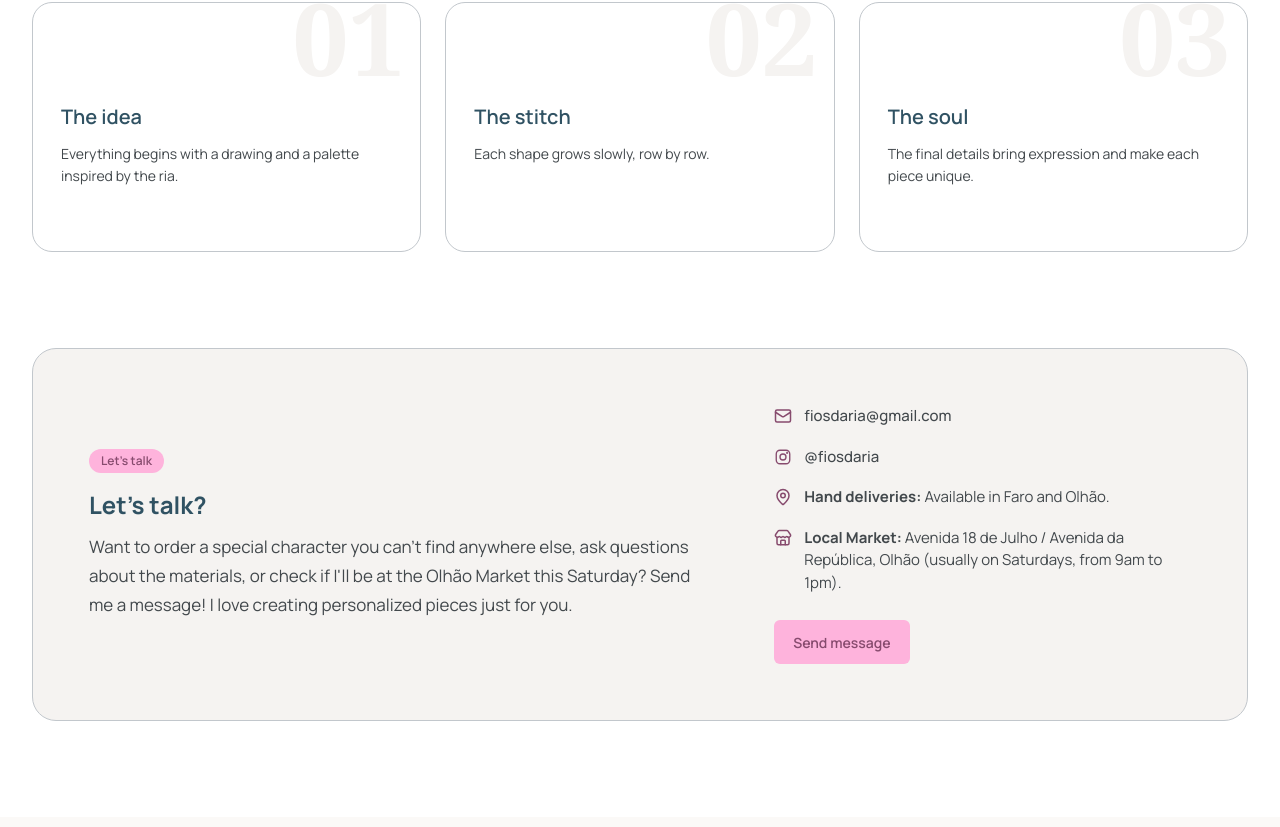
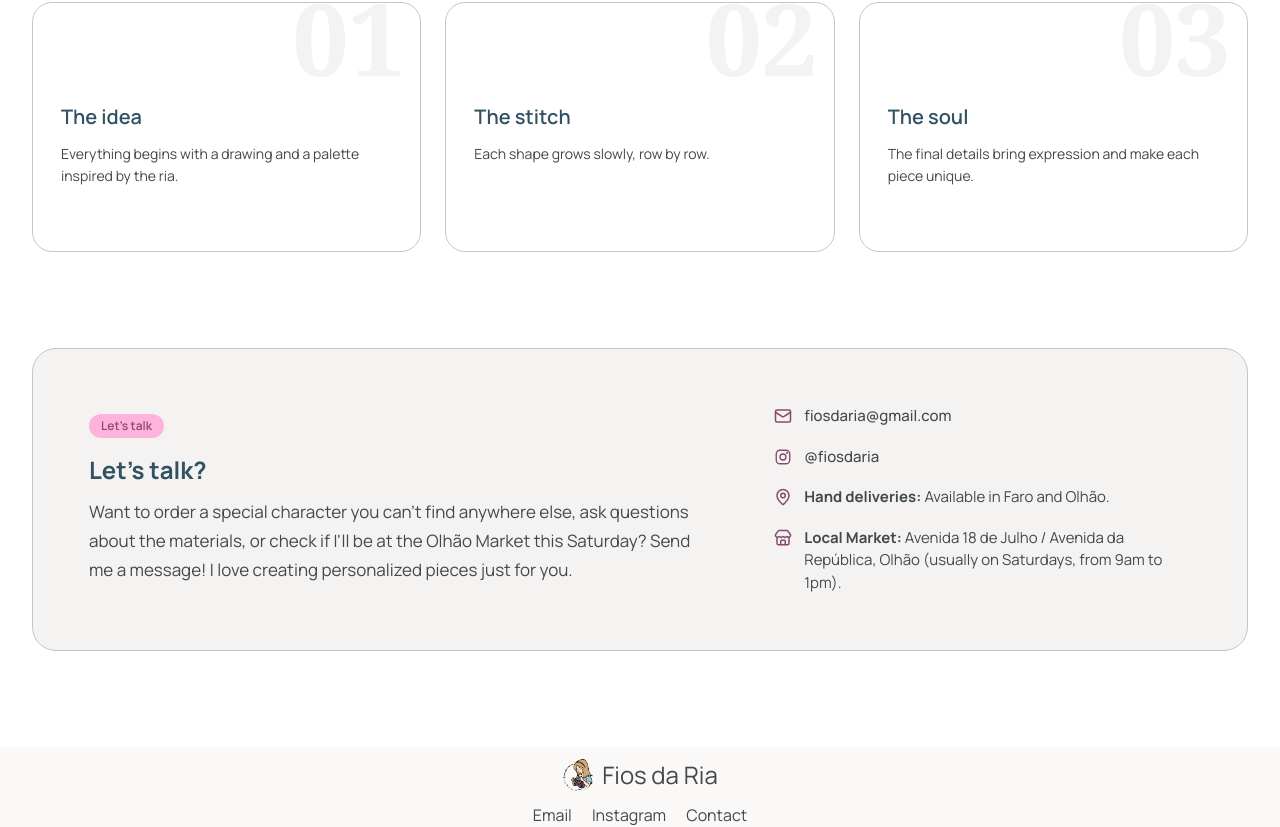
Before and after one commit to Catarina98/fios-da-ria, a Next.js app: page /en/about in a window 1280 px wide. Shown: the part 1000-1827 px from the top of the page. Built offline with nearby package versions, Linux system fonts and the light colour scheme.

Commit message:
fix: new images

```diff
--- a/messages/pt.json
+++ b/messages/pt.json
@@ -147,7 +147,7 @@
       "badge": "A artesã",
       "title": "Olá, sou a Catarina! 👋",
       "subtitle": "A alma por trás de cada novelo e de cada ponto.",
-      "lead": "Em 2024, descobri o croché e aquilo que começou como uma paixão rápida depressa se transformou num refúgio criativo. O Fios da Ria nasceu dessa vontade de dar vida a personagens, ideias e pequenas peças com alma. Cada amigurumi é feito inteiramente à mão, ponto a ponto, com muita dedicação e atenção ao detalhe. De ícones da cultura pop e videojogos a temas sazonais aconchegantes, por aqui há sempre um bocadinho daquilo que me inspira — e que espero que traga um sorriso a quem o recebe.",
+      "lead": "Em 2024, descobri o croché e aquilo que começou como uma paixão rapidamente se transformou num refúgio criativo. O Fios da Ria nasceu dessa vontade de dar vida a personagens, ideias e pequenas peças com alma. Cada amigurumi é feito inteiramente à mão, ponto a ponto, com muita dedicação e atenção ao detalhe. Desde ícones da cultura pop e videojogos a temas sazonais aconchegantes, por aqui há sempre um bocadinho daquilo que me inspira e que espero que traga um sorriso a quem o recebe.",
       "galleryButton": "Descobrir as peças",
       "imageAlt": "Catarina a trabalhar no seu atelier"
     },
@@ -158,7 +158,7 @@
       "step1": {
         "number": "01",
         "title": "A ideia",
-        "description": "Tudo começa num desenho e numa paleta inspirada na ria."
+        "description": "Tudo começa com um personagem ou um tema que me interesse."
       },
       "step2": {
         "number": "02",
@@ -174,7 +174,7 @@
     "contact": {
       "badge": "Vamos conversar",
       "title": "Vamos conversar?",
-      "lead": "Queres encomendar uma personagem especial que não encontras em mais lado nenhum, tirar dúvidas sobre os materiais ou saber se vou estar este sábado no Mercadinho de Olhão? Envia-me uma mensagem! Adoro criar peças personalizadas feitas a pensar em ti.",
+      "lead": "Queres encomendar uma personagem especial que não encontras em mais lado nenhum, tirar dúvidas sobre os materiais ou saber se vou estar este sábado no Mercadinho de Olhão?",
       "email": "fiosdaria@gmail.com",
       "instagram": "@fiosdaria",
       "handDeliveryLabel": "Entregas em mão",
--- a/src/app/[locale]/about/page.tsx
+++ b/src/app/[locale]/about/page.tsx
@@ -1,6 +1,5 @@
 import Badge from '@components/ui/badge';
 import Breadcrumbs from '@components/ui/breadcrumbs';
-import Button from '@components/ui/button';
 import Highlights from '@components/ui/highlights';
 import { Icon } from '@components/ui/icons';
 import TitleSection from '@components/ui/titlesection';
@@ -22,7 +21,7 @@ type AboutPageProps = {
   params: Promise<{ locale: string }>;
 };
 
-export default async function AboutPage({ params }: AboutPageProps) {
+export default async function AboutPage({ params }: Readonly<AboutPageProps>) {
   const { locale } = await params;
   setRequestLocale(locale);
   const t = await getTranslations('About');
@@ -51,7 +50,6 @@ export default async function AboutPage({ params }: AboutPageProps) {
   const mailtoHref = `mailto:${emailAddress}?subject=${emailSubject}`;
 
   return (
-    <>
     <div className="about-page" data-testid="about-page-container">
       {/* Hero Section with Breadcrumbs */}
       <Highlights
@@ -216,20 +214,10 @@ export default async function AboutPage({ params }: AboutPageProps) {
                   {t('contact.marketValue')}
                 </span>
               </div>
-
-                <Button
-                  variant={ButtonVariant.Secondary}
-                  url={mailtoHref}
-                  className="contact-action-btn"
-                  data-testid="about-send-message-btn"
-                >
-                  {t('contact.sendMessage')}
-                </Button>
             </div>
           </div>
         </div>
       </section>
     </div>
-    </>
   );
 }
--- a/src/app/[locale]/product/page.tsx
+++ b/src/app/[locale]/product/page.tsx
@@ -34,11 +34,11 @@ export default function ProductPage(props: any = {}) {
 
   useEffect(() => {
     if (productId) {
-      getProductById(productId, locale).then(res => {
+      void getProductById(productId, locale).then(res => {
         if (res) setProduct(res);
       });
     } else {
-      getProducts(locale).then(res => {
+      void getProducts(locale).then(res => {
         if (res && res.length > 0) setProduct(res[0]);
       });
     }
@@ -113,9 +113,7 @@ export default function ProductPage(props: any = {}) {
     setSelectedVariantId(variantId);
     const targetVariant = variants.find(v => v.id === variantId);
     if (targetVariant?.image) {
-      const imgIdx = galleryImages.findIndex(
-        img => img === targetVariant.image,
-      );
+      const imgIdx = galleryImages.indexOf(targetVariant.image);
       if (imgIdx !== -1) {
         setCurrentImageIndex(imgIdx);
       }
@@ -237,18 +235,15 @@ export default function ProductPage(props: any = {}) {
 
             {/* Link to Buy on Vinted (if in stock) or Contact on Instagram (if sold out) */}
             <Button
-              variant={ButtonVariant.Primary}
+              variant={
+                isSoldOut ? ButtonVariant.Tertiary : ButtonVariant.Primary
+              }
               className={cn('buy-button', isSoldOut && 'contact-seller-button')}
               url={isSoldOut ? instagramDmUrl : currentVintedUrl}
               rightIcon={<ExternalLink size={18} />}
               data-testid="product-buy-button"
             >
-              {isSoldOut
-                ? t('contactSeller') ||
-                  (locale === 'pt'
-                    ? 'Contactar no Instagram'
-                    : 'Contact on Instagram')
-                : t('linkToBuy') || 'Link to buy'}
+              {isSoldOut ? t('contactSeller') : t('linkToBuy') || 'Link to buy'}
             </Button>
 
             {/* Materials and Care Cards */}
--- a/src/components/ui/button/Button.tsx
+++ b/src/components/ui/button/Button.tsx
@@ -28,7 +28,7 @@ const Button: FC<ButtonType> = ({
       {!isLoading && leftIcon && (
         <span className="btn-icon btn-icon-left">{leftIcon}</span>
       )}
-      <span className="btn-content">{children}</span>
+      {children}
       {!isLoading && rightIcon && (
         <span className="btn-icon btn-icon-right">{rightIcon}</span>
       )}
```
Also changed, not shown: public/images/catarina.jpg, 1 other file (tests, documents, lock files or other folders). Lines whose indentation alone changed are shown as unchanged.
